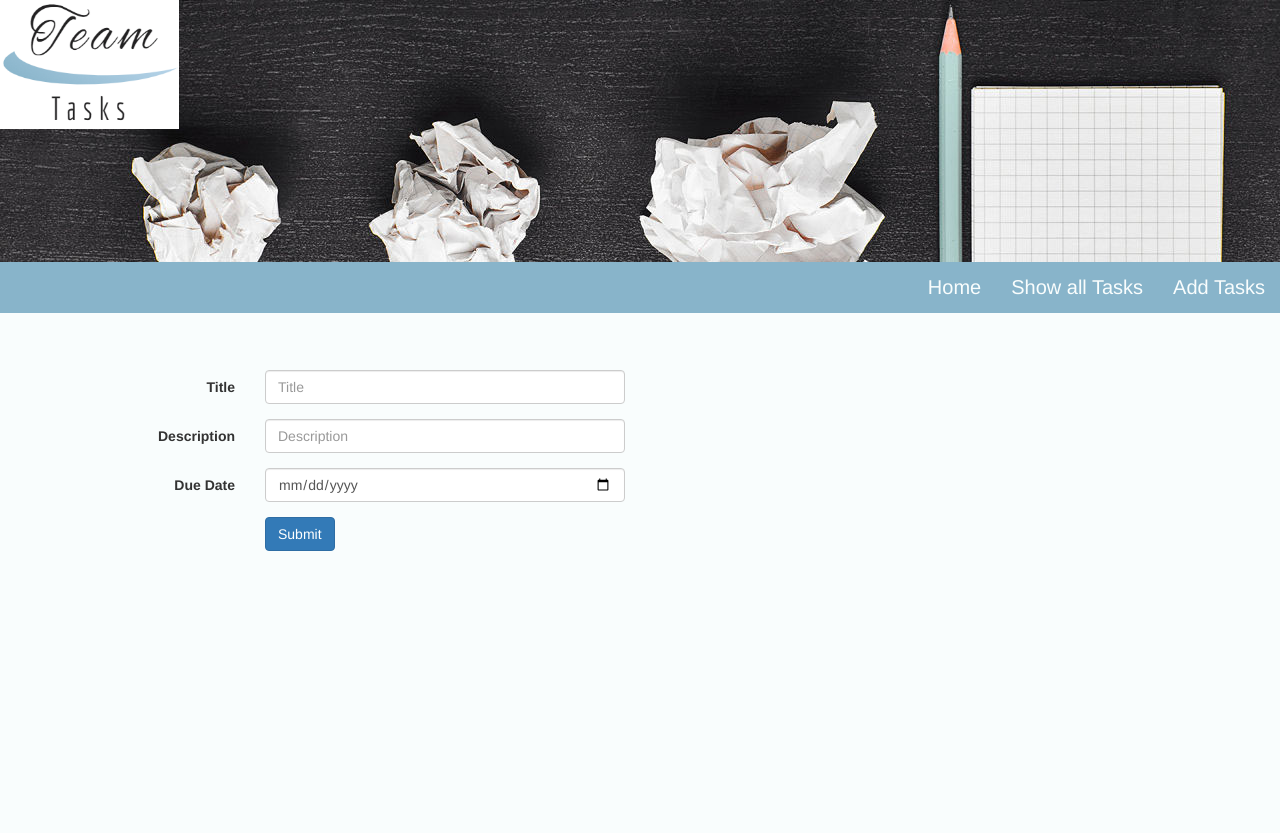
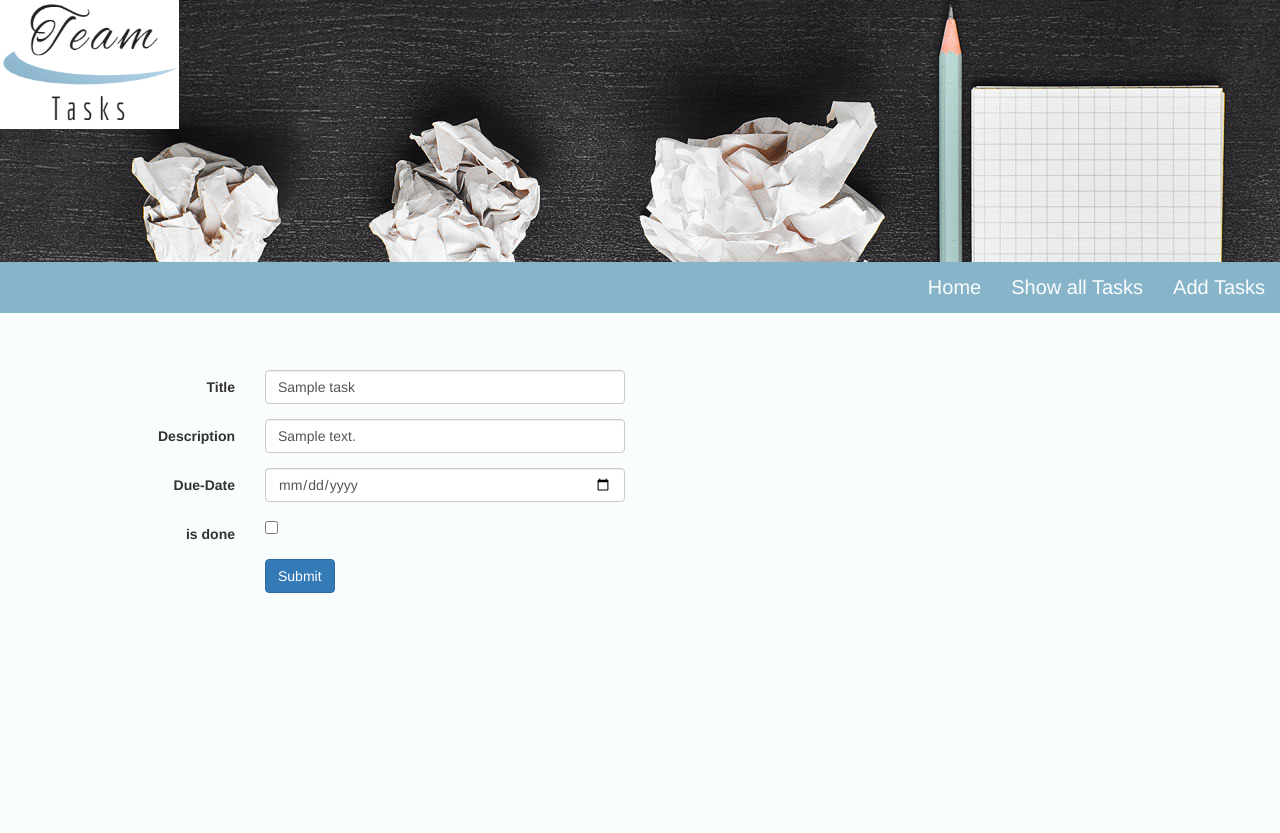
Before and after one commit to wurscht/team_tasks, a PHP site: template view/task_edit.php in a window 1280 px wide. Shown: the top 833 px of the page. Run offline with PHP 8.4, Linux system fonts and the light colour scheme; the template is opened without the code that fills it: most values are stand-ins (such as "Sample title", 1, 10 or a date in 2020); some libraries are stand-ins or nearby versions.

Commit message:
add function edit task

```diff
--- a/view/task_create.php
+++ b/view/task_create.php
@@ -1,3 +1,4 @@
+<h1>Add Tasks</h1>
 <form class="form-horizontal" action="/task/doCreate" method="post">
 	<div class="component" data-html="true">
 		<div class="form-group">
--- a/view/task_edit.php
+++ b/view/task_edit.php
@@ -3,21 +3,29 @@
 		<div class="form-group">
 		  <label class="col-md-2 control-label" for="title">Title</label>
 		  <div class="col-md-4">
-		  	<input id="title" name="title" type="text" placeholder="Title" class="form-control input-md">
+		  	<input id="title" name="title" value="<?php echo $task->title ?>" type="text" placeholder="Title" class="form-control input-md">
 		  </div>
 		</div>
 		<div class="form-group">
 		  <label class="col-md-2 control-label" for="description">Description</label>
 		  <div class="col-md-4">
-		  	<input id="description" name="description" type="text" placeholder="Description" class="form-control input-md">
+		  	<input id="description" name="description" value="<?php echo $task->description ?>" type="text" placeholder="Description" class="form-control input-md">
 		  </div>
 		</div>
 		<div class="form-group">
-		  <label class="col-md-2 control-label" for="due_date">Due Date</label>
+		  <label class="col-md-2 control-label" for="due_date">Due-Date</label>
 		  <div class="col-md-4">
-		  	<input id="due_date" name="due_date" type="date" class="form-control input-md">
+		  	<input id="due_date" name="due_date" value="<?php echo $task->due_date ?>" type="date" class="form-control input-md">
 		  </div>
 		</div>
+
+        <div class="form-group">
+		  <label class="col-md-2 control-label" for="is_done">is done</label>
+		  <div class="col-md-4">
+		  	<input id="is_done" name="is_done" type="checkbox" class="input-xs">
+		  </div>
+		</div>
+
 		<div class="form-group">
 	      <label class="col-md-2 control-label" for="send">&nbsp;</label>
 		  <div class="col-md-4">
--- a/view/task_index.php
+++ b/view/task_index.php
@@ -14,7 +14,7 @@
                         <p class="description"><?= $task->description;?></p>
                         <p class="due_date">Muss erledigt werden bis am: <?= $task->due_date;?></p>
                         <p>
-                            <a title="Löschen" href="/task/delete?id=<?= $task->id ?>">Löschen</a>
+                            <a title="Delete" href="/task/delete?id=<?= $task->id ?>">Delete</a>
                         </p>
                         <p>
                             <a title="Edit" href="/task/edit?id=<?= $task->id ?>">Edit</a>
```
Also changed, not shown: controller/TaskController.php (+8 -0 lines), repository/TaskRepository.php (+7 -0 lines).
